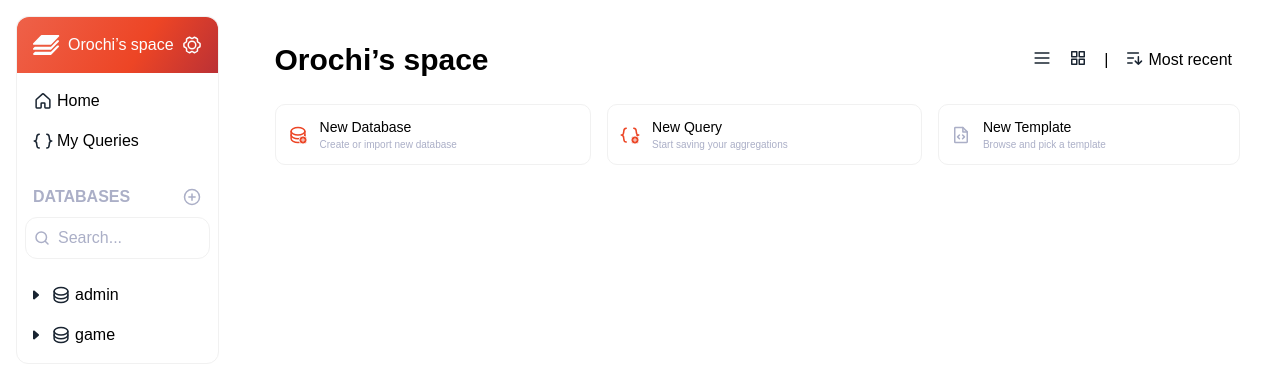
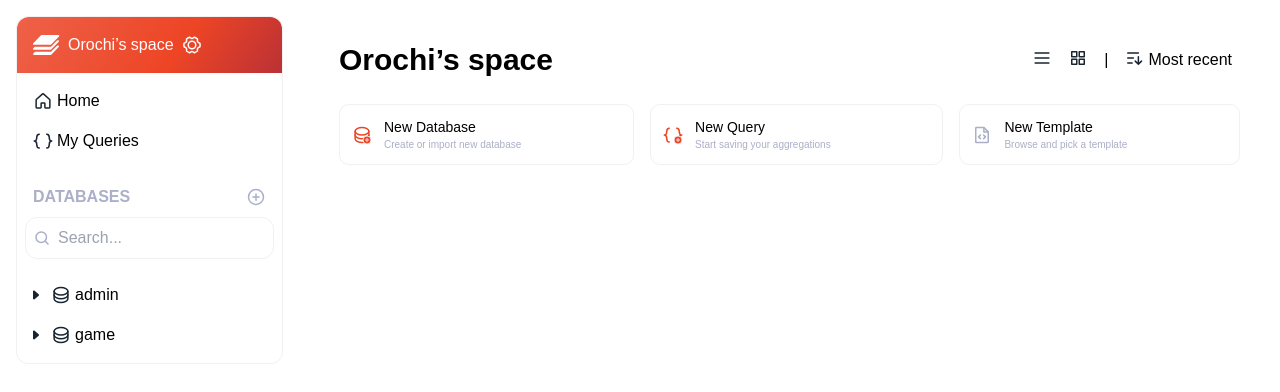
Before and after one commit to orochi-network/zkDatabase, a Next.js app in the folder packages/explorer/: page / in a window 1280 px wide. Shown: the top 392 px of the page. Built offline with nearby package versions, Linux system fonts and the light colour scheme.

Commit message:
feature: update search input layout

```diff
--- a/packages/explorer/src/app/components/shared/SearchInput.tsx
+++ b/packages/explorer/src/app/components/shared/SearchInput.tsx
@@ -5,7 +5,7 @@ export const SearchInput: FC = () => {
   return (
     <div className="flex items-center gap-2 p-2 border rounded-xl">
       <SvgMagnifyingGlassIcon />
-      <div className="text-grey">Search...</div>
+      <input className="focus:outline-none" placeholder={'Search...'}></input>
     </div>
   );
 }
```
